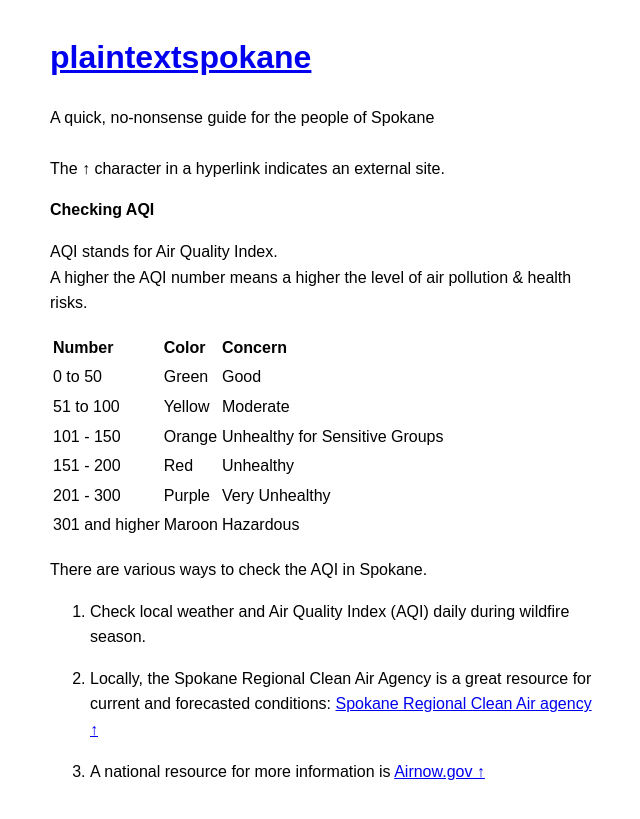
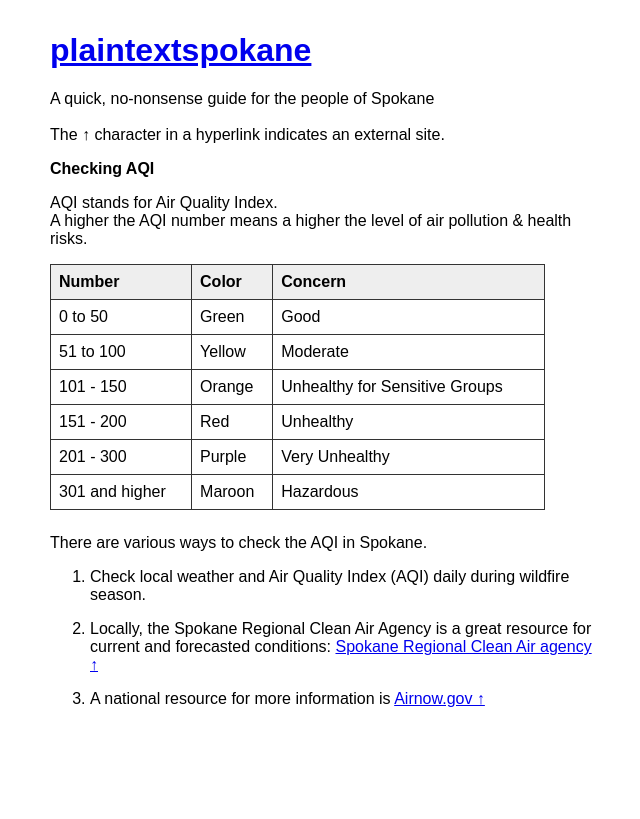
Before and after one commit to plaintextspokane/plaintextspokane.github.io, a Jekyll site: the page built from aqi.md, in a window 1280 px wide. Shown: the top 819 px of the page, without its empty margins (315-955 px from the left). Built offline with Jekyll 4.4.1, drawn with Linux system fonts in a browser that asks for light colours.

Commit message:
Update style.css

```diff
--- a/assets/css/style.css
+++ b/assets/css/style.css
@@ -1,7 +1,23 @@
 body {
   font-family: sans-serif;
+  margin: 2rem auto;
   max-width: 550px;
-  margin: 2rem auto;
   padding: 0 1rem;
-  line-height: 1.6;
 }
+
+.content table {
+  border-collapse: collapse;
+  width: 90%;
+  margin-bottom: 1.5rem;
+}
+
+.content th,
+.content td {
+  border: 1px solid #333;
+  padding: 0.5rem;
+  text-align: left;
+}
+
+.content th {
+  background-color: #eee;
+}
```
